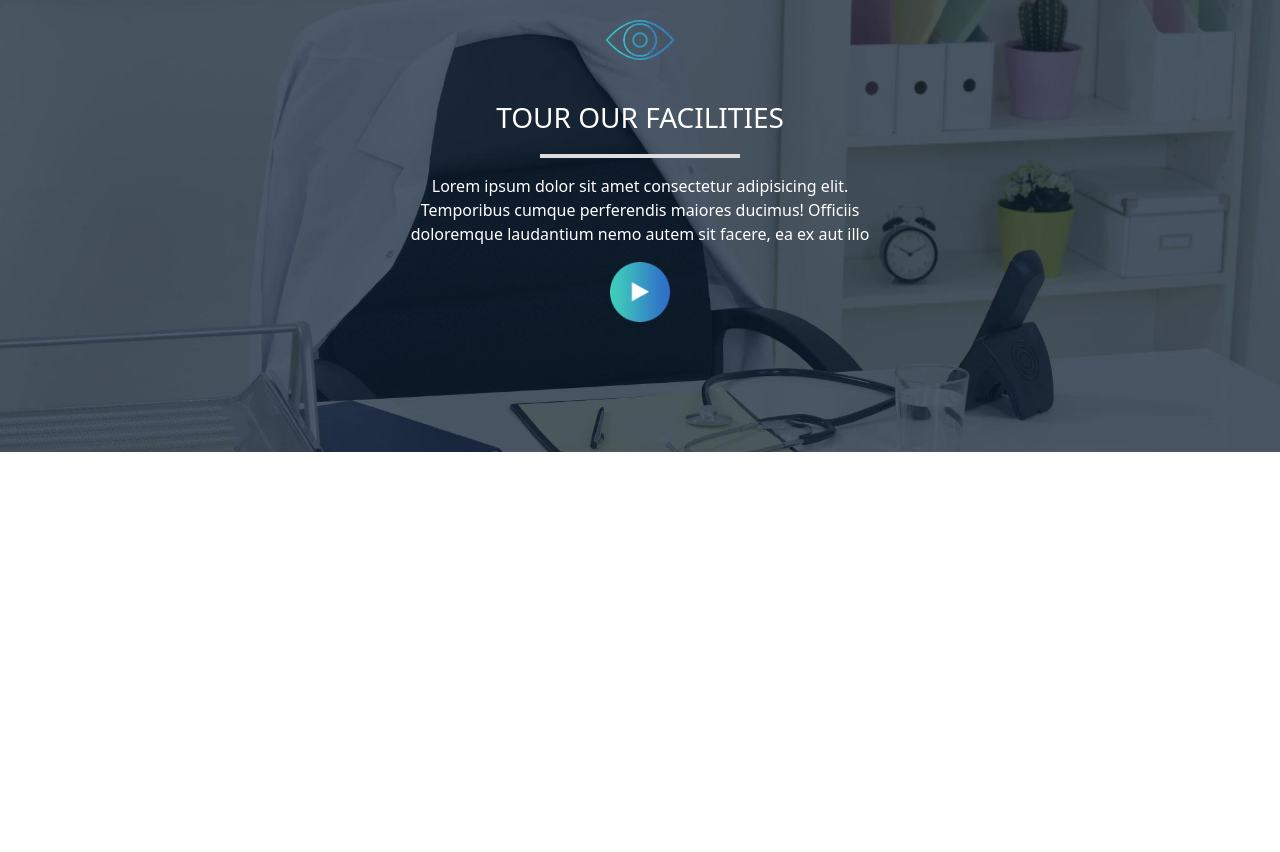
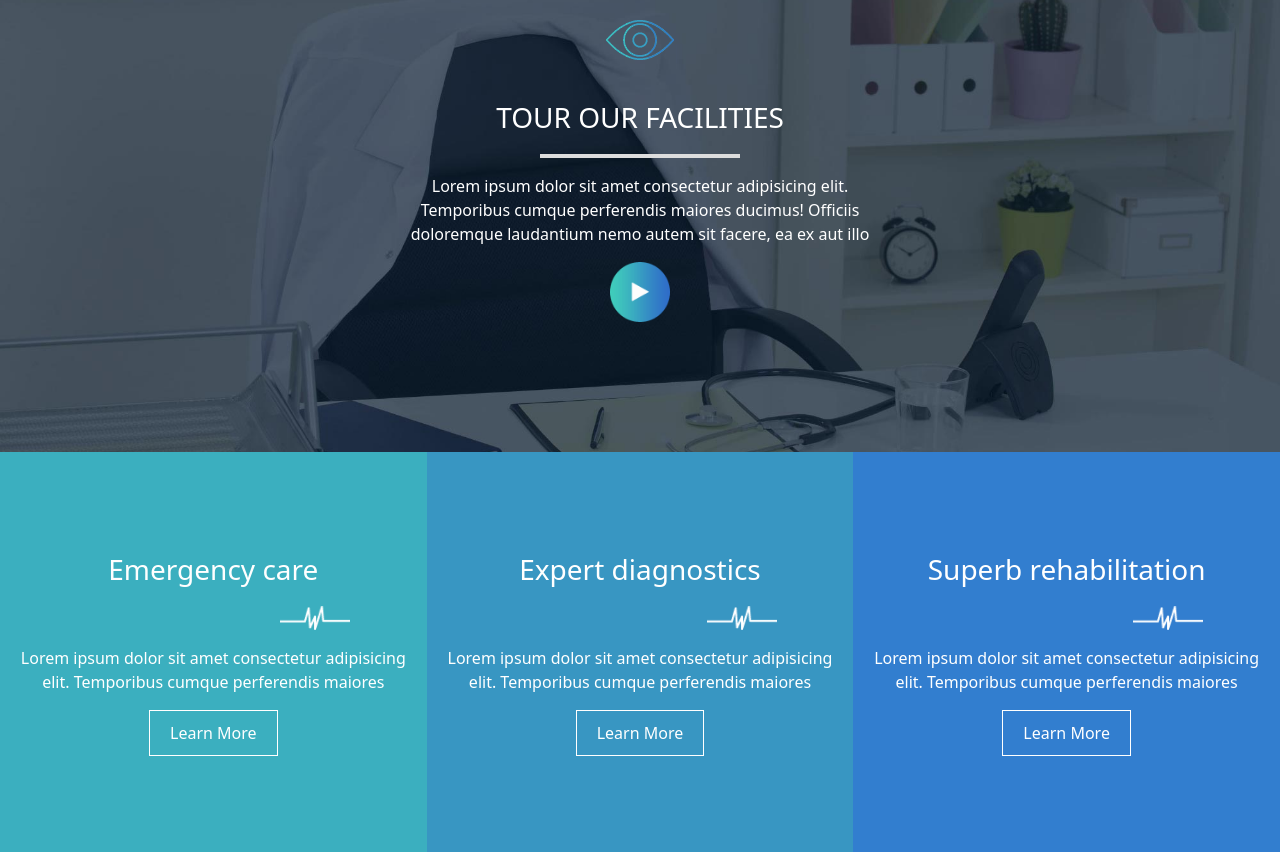
Before and after one commit to Mario-Marchio/proj-html-vuejs, a Vue app: page / in a window 1280 px wide. Shown: the part 2864-3716 px from the top of the page. Before the commit the page ends 3316 px from the top, so only its background shows below. Built offline with nearby package versions, Linux system fonts and the light colour scheme.

Commit message:
section 5 done

```diff
--- a/src/components/AppFooter.vue
+++ b/src/components/AppFooter.vue
@@ -1,3 +1,84 @@
 <script></script>
 
-<template></template>
+<template>
+    <div class="section-5">
+        <div class="container-small text-center text-white bgc-l-blue footer-header">
+            <div class="fs-3 mb-3">Emergency care</div>
+            <img class="img-wave" src="../assets/img/wave-divider.png" alt="wave">
+            <div class="grey-line"></div>
+            <div class="m-3">Lorem ipsum dolor sit amet consectetur adipisicing elit. Temporibus cumque perferendis
+                maiores
+            </div>
+            <a><button class=" text-white button-border1">Learn More</button></a>
+        </div>
+        <div class="container-small text-center text-white bgc-l-blue2 footer-header">
+            <div class="fs-3 mb-3"> Expert diagnostics</div>
+            <img class="img-wave" src="../assets/img/wave-divider.png" alt="wave">
+            <div class="grey-line"></div>
+            <div class="m-3">Lorem ipsum dolor sit amet consectetur adipisicing elit. Temporibus cumque perferendis
+                maiores
+            </div>
+            <a><button class=" text-white button-border2">Learn More</button></a>
+        </div>
+        <div class="container-small text-center text-white bgc-l-blue3 footer-header">
+            <div class="fs-3 mb-3"> Superb rehabilitation</div>
+            <img class="img-wave" src="../assets/img/wave-divider.png" alt="wave">
+            <div class="grey-line"></div>
+            <div class="m-3">Lorem ipsum dolor sit amet consectetur adipisicing elit. Temporibus cumque perferendis
+                maiores
+            </div>
+            <a><button class=" text-white button-border3">Learn More</button></a>
+        </div>
+    </div>
+</template>
+
+<style>
+.section-5 {
+    height: 400px;
+    display: flex;
+}
+
+.bgc-l-blue {
+    background-color: #3bafbf;
+    flex-basis: calc(100% / 3);
+}
+
+.bgc-l-blue2 {
+    background-color: #3896c2;
+    flex-basis: calc(100% / 3);
+}
+
+.bgc-l-blue3 {
+    background-color: #327ecf;
+    flex-basis: calc(100% / 3);
+}
+
+.footer-header {
+    justify-content: center;
+    display: flex;
+    flex-direction: column;
+}
+
+.img-wave {
+    width: 70px;
+    margin-left: 280px
+}
+
+.button-border1 {
+    padding: 10px 20px;
+    background-color: #3bafbf;
+    border: 1px solid white;
+}
+
+.button-border2 {
+    padding: 10px 20px;
+    background-color: #3896c2;
+    border: 1px solid white;
+}
+
+.button-border3 {
+    padding: 10px 20px;
+    background-color: #327ecf;
+    border: 1px solid white;
+}
+</style>
```
